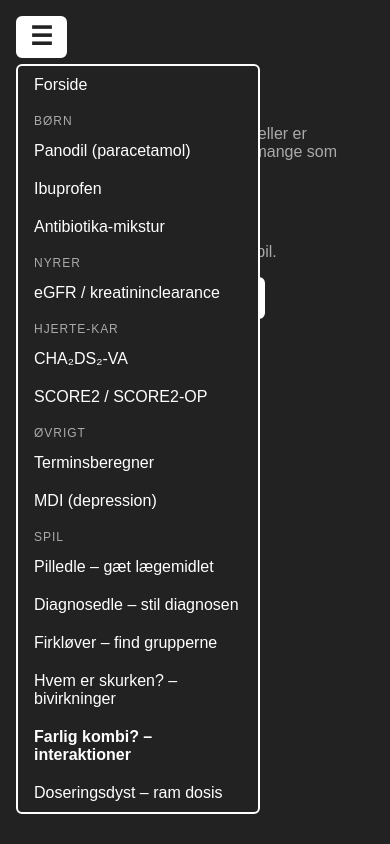
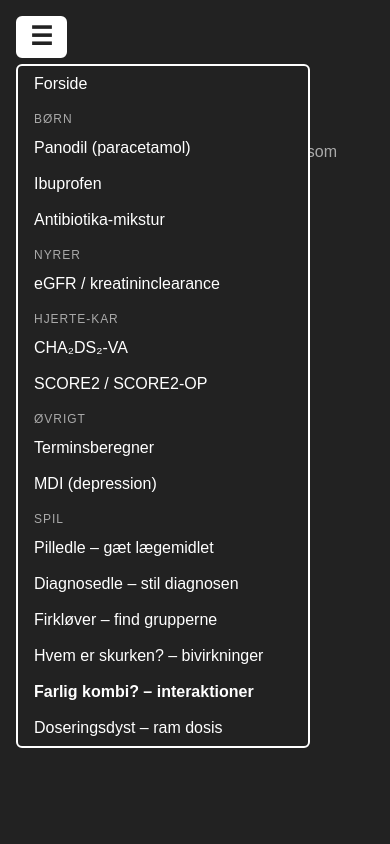
Before and after one commit to rasmuswael/rasmuswael.github.io, a plain HTML site: page kombi.html in a window 390 px wide. Both pictures are taken after a click on the heading "Menu". Drawn offline with Linux system fonts and the light colour scheme.

Commit message:
Make hamburger menu scrollable to the bottom on iPhone
Use dynamic viewport height (dvh) so the menu fits the visible area
behind Safari's toolbars, contain overscroll so swipes scroll the menu,
pad for the home indicator, and widen the menu slightly. Apply the same
height fix to the games' suggestion list.

Co-Authored-By: Claude Opus 5.5 <noreply@anthropic.com>

```diff
--- a/spil.css
+++ b/spil.css
@@ -35,7 +35,7 @@
 .forslag {
     position: absolute; left: 0; right: 0; top: calc(100% + 6px); z-index: 5;
     margin: 0; padding: 0; list-style: none;
-    max-height: min(50vh, 320px); overflow-y: auto; -webkit-overflow-scrolling: touch; overscroll-behavior: contain;
+    max-height: min(50vh, 320px); max-height: min(50dvh, 320px); overflow-y: auto; -webkit-overflow-scrolling: touch; overscroll-behavior: contain;
     background: var(--baggrunds-farve); border: 2px solid var(--tekst-farve); border-radius: 6px;
     box-shadow: 0 8px 24px rgba(0, 0, 0, 0.5);
 }
--- a/style.css
+++ b/style.css
@@ -42,9 +42,13 @@ body {
     position: absolute;
     left: 0;
     margin-top: 6px;
-    min-width: 240px;
+    min-width: min(290px, calc(100vw - 32px));
     max-height: calc(100vh - 90px);
+    max-height: calc(100dvh - 90px);   /* iOS: den faktisk synlige højde, uden Safaris værktøjslinjer */
     overflow-y: auto;
+    -webkit-overflow-scrolling: touch;
+    overscroll-behavior: contain;
+    padding-bottom: env(safe-area-inset-bottom);
     background: var(--baggrunds-farve);
     border: 2px solid var(--tekst-farve);
     border-radius: 6px;
@@ -58,7 +62,7 @@ body {
 }
 .menu nav a {
     display: block;
-    padding: 10px 16px;
+    padding: 9px 16px;
     color: var(--tekst-farve);
     text-decoration: none;
 }
```
